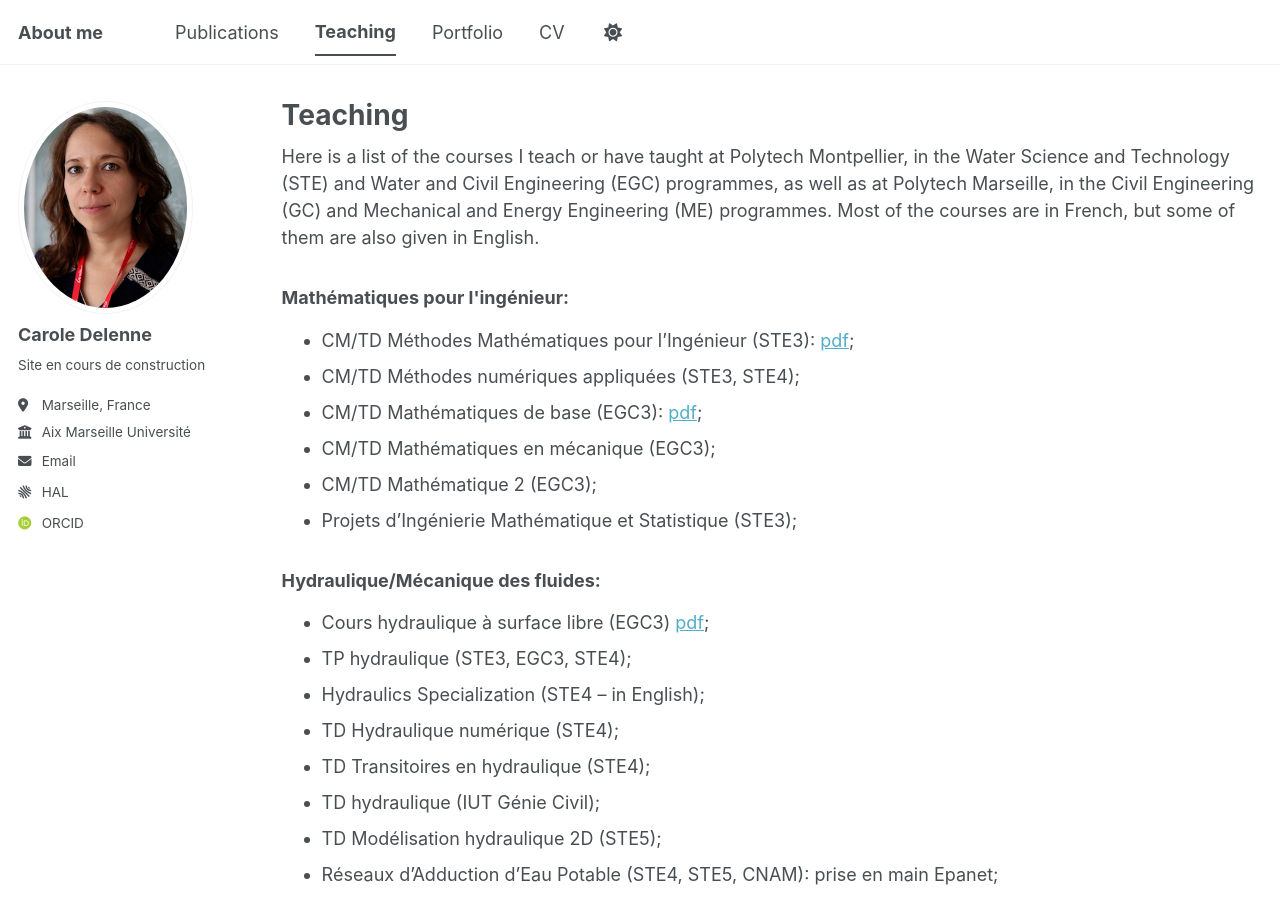
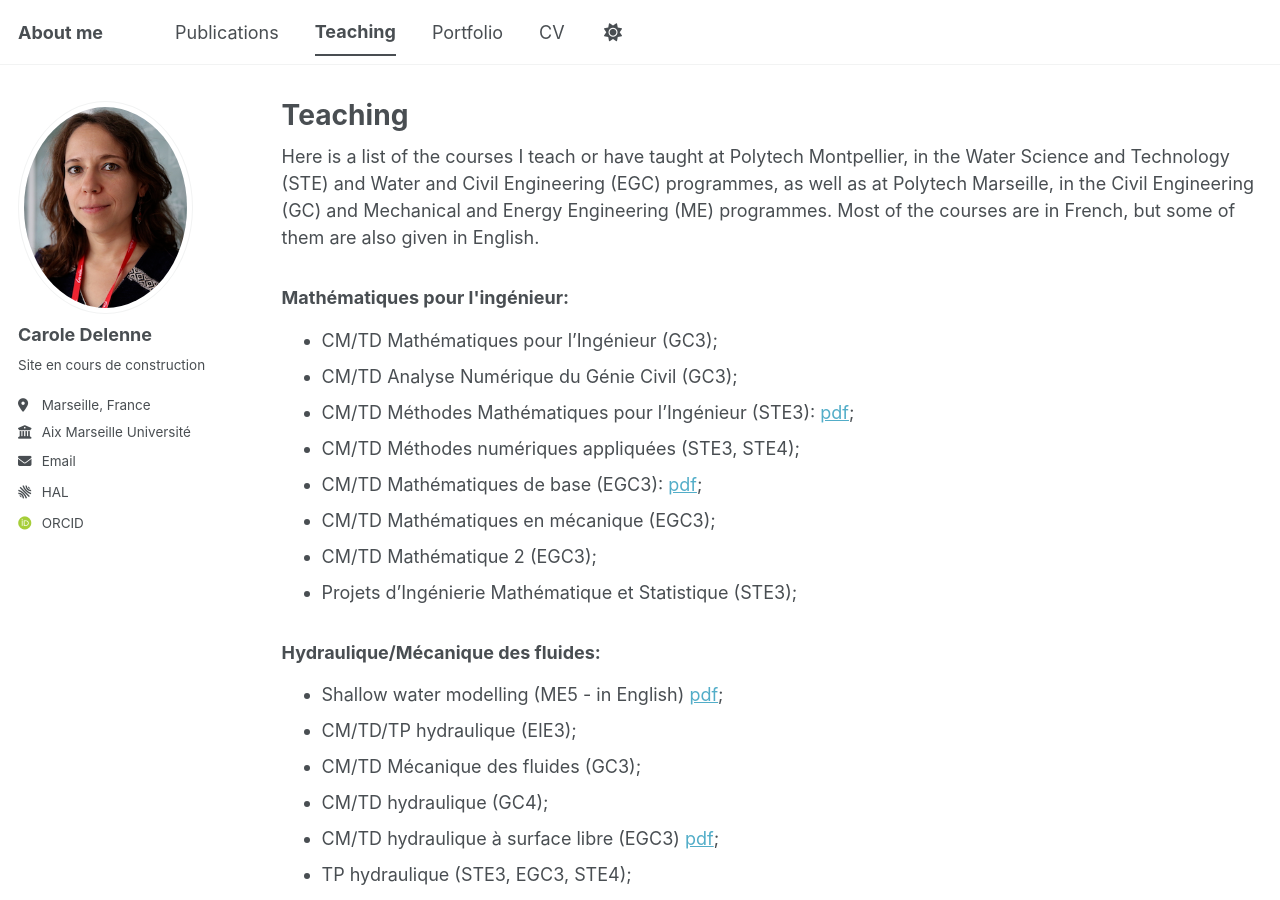
Before and after one commit to caroledelenne/caroledelenne.github.io, a Jekyll site: the page built from _pages/teaching.html, in a window 1280 px wide and 900 px high. Built offline with Jekyll 4.4.1, drawn with Linux system fonts in a browser that asks for light colours; some web fonts are replaced; a script bundle is joined from its source files by our own code; library files that are not in the unit come from our copies.

Commit message:
teaching

```diff
--- a/_pages/teaching.html
+++ b/_pages/teaching.html
@@ -13,6 +13,8 @@ Most of the courses are in French, but some of them are also given in English.
 
 <h3>Mathématiques pour l'ingénieur:</h3>
 <ul>
+  <li>CM/TD Mathématiques pour l’Ingénieur (GC3);</li>
+  <li>CM/TD Analyse Numérique du Génie Civil (GC3);</li>
   <li>CM/TD Méthodes Mathématiques pour l’Ingénieur (STE3): <a>pdf</a>;</li>
   <li>CM/TD Méthodes numériques appliquées (STE3, STE4);</li>
   <li>CM/TD Mathématiques de base (EGC3): <a>pdf</a>;</li>
@@ -23,7 +25,11 @@ Most of the courses are in French, but some of them are also given in English.
 
 <h3>Hydraulique/Mécanique des fluides:</h3>
 <ul>
-  <li>Cours hydraulique à surface libre (EGC3) <a>pdf</a>;</li>
+  <li>Shallow water modelling (ME5 - in English) <a>pdf</a>;</li>
+  <li>CM/TD/TP hydraulique (EIE3);</li>
+  <li>CM/TD Mécanique des fluides (GC3);</li>
+  <li>CM/TD hydraulique (GC4);</li>
+  <li>CM/TD hydraulique à surface libre (EGC3) <a>pdf</a>;</li>
   <li>TP hydraulique (STE3, EGC3, STE4);</li>
   <li>Hydraulics Specialization (STE4 – in English);</li>
   <li>TD Hydraulique numérique (STE4);</li>
```
